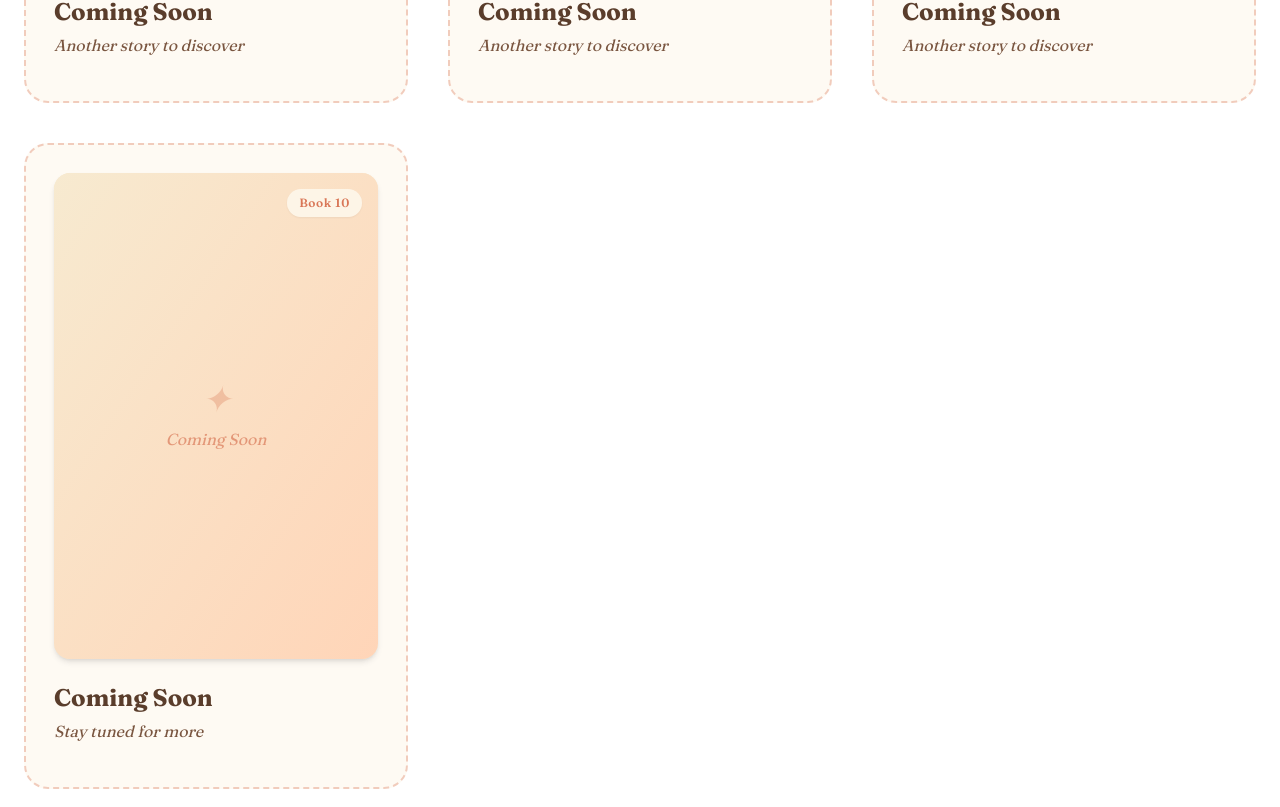
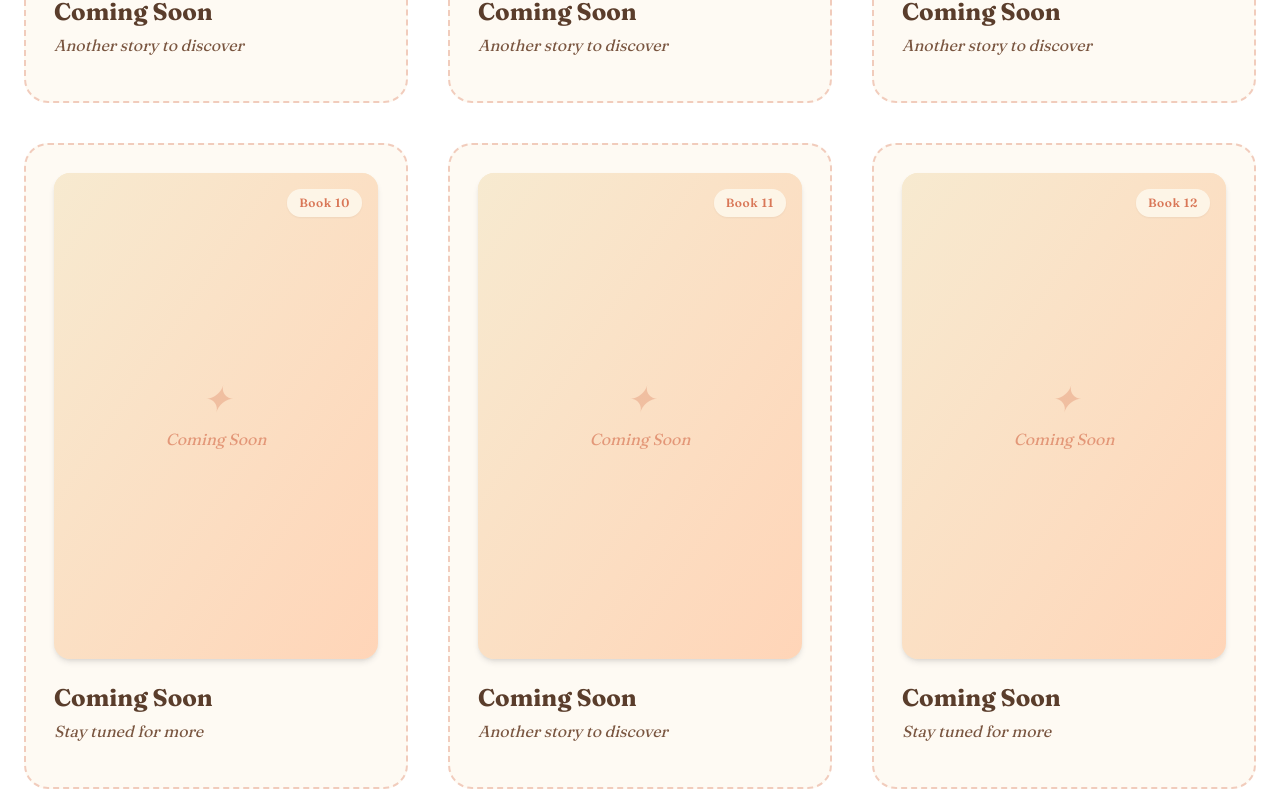
Before and after one commit to aithfulheartsbooks/bible-stories-site, a Next.js app: page / in a window 1280 px wide. Shown: the part 2793-3600 px from the top of the page. Built offline with nearby package versions, Linux system fonts and the light colour scheme.

Commit message:
Add Book 11 and Book 12 coming-soon entries

```diff
--- a/app/books.ts
+++ b/app/books.ts
@@ -123,4 +123,20 @@ export const books: Book[] = [
     subtitle: "Stay tuned for more",
     status: "coming-soon",
   },
+  {
+    number: "Book 11",
+    slug: "book-11-coming-soon",
+    title: "Coming Soon",
+    subtitle: "Another story to discover",
+    status: "coming-soon",
+    coverScene: "book-11",
+  },
+  {
+    number: "Book 12",
+    slug: "book-12-coming-soon",
+    title: "Coming Soon",
+    subtitle: "Stay tuned for more",
+    status: "coming-soon",
+    coverScene: "book-12",
+  },
 ];
```
